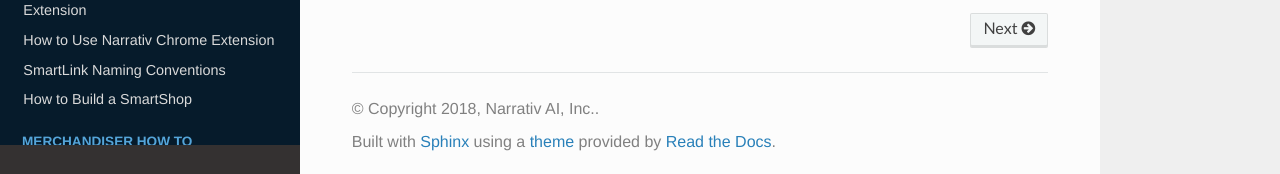
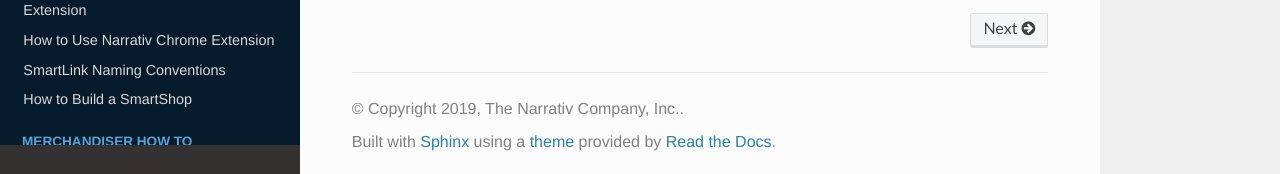
Before and after one commit to robinssq/api-docs, a Sphinx documentation site: the page built from docs/index.rst, in a window 1280 px wide and 900 px high, scrolled down 2638 px. Shown: the part 723-897 px from the top of the window. Built offline with Sphinx 7.4.7 and the Read the Docs theme 2.0.0, drawn with Linux system fonts in a browser that asks for light colours; some of the changed lines change nothing that is shown.

Commit message:
Fix copyright line

```diff
--- a/docs/conf.py
+++ b/docs/conf.py
@@ -46,7 +46,7 @@ master_doc = 'index'
 
 # General information about the project.
 project = 'Narrativ API'
-copyright = '2018, Narrativ AI, Inc.'
+copyright = '2019, The Narrativ Company, Inc.'
 author = 'Narrativ'
 
 # The version info for the project you're documenting, acts as replacement for
@@ -54,9 +54,9 @@ author = 'Narrativ'
 # built documents.
 #
 # The short X.Y version. (major version 1 corresponds to /api/v1/)
-version = '1.7.11'
+version = '1.7.12'
 # The full version, including alpha/beta/rc tags.
-release = '1.7.11'
+release = '1.7.12'
 
 # The language for content autogenerated by Sphinx. Refer to documentation
 # for a list of supported languages.
```
